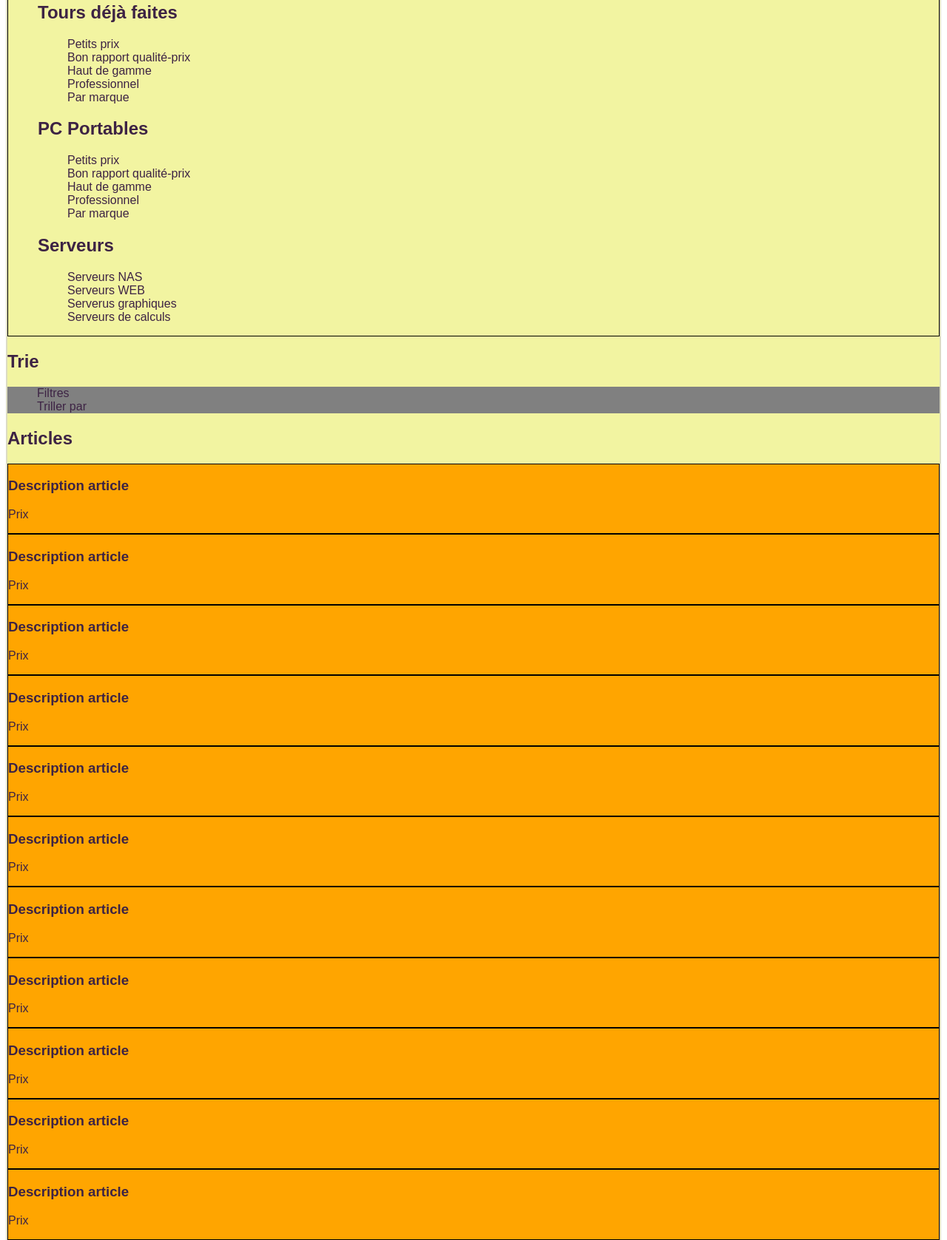
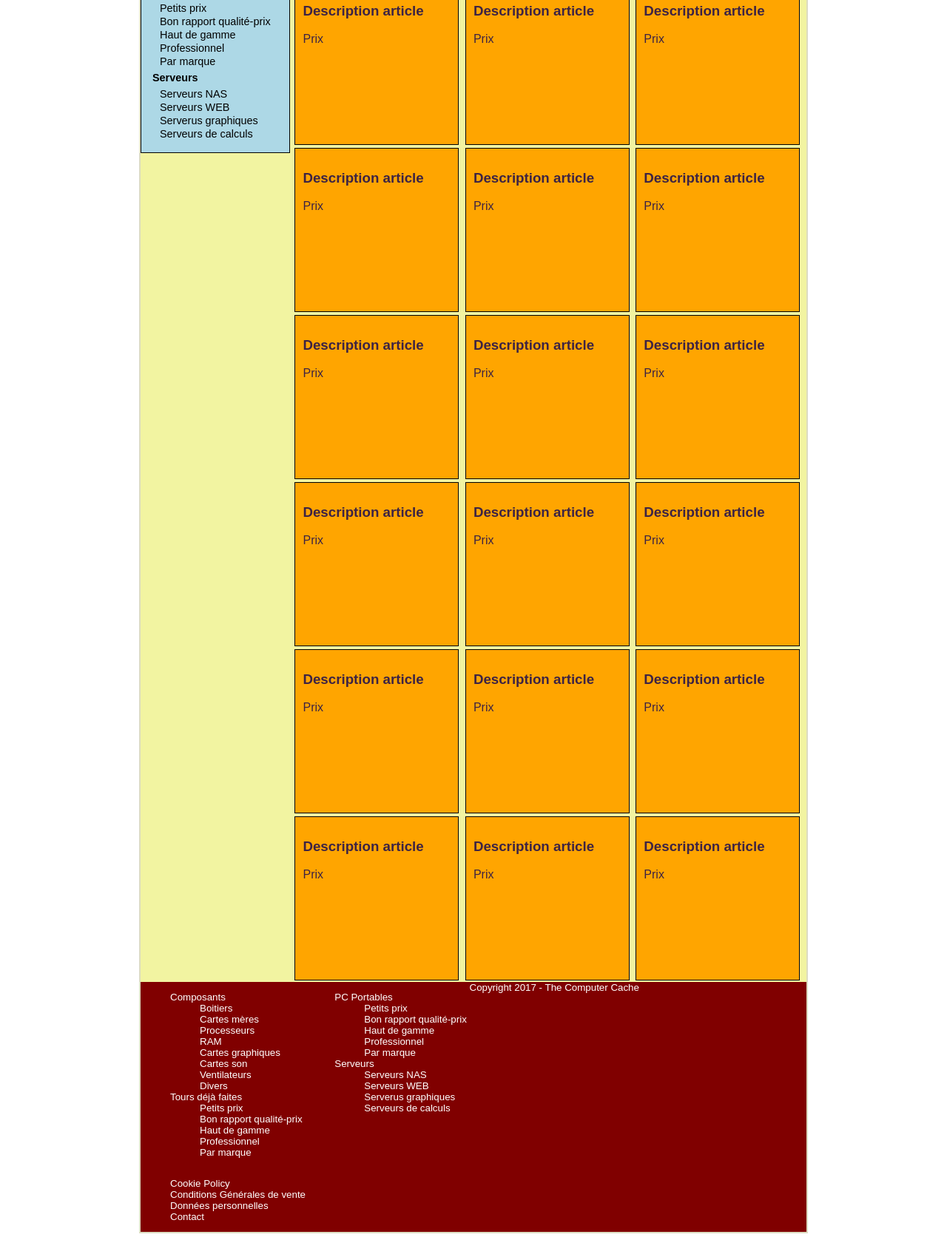
Before and after one commit to RenaudBernard59/S03-Final-Project-2-informatic-boutique, a plain HTML site: page index.html in a window 1280 px wide. Shown: the part 562-2239 px from the top of the page at 74% size. Drawn offline with Linux system fonts and the light colour scheme.

Commit message:
padging stylising with inline-block and editing of footer

```diff
--- a/index.html
+++ b/index.html
@@ -249,18 +249,77 @@
  </div>
 
 
- </div> <!-- END body id -->
+
 <!--
 ##########################################################
 # 						FOOTER							 #
 ##########################################################
 -->
  <footer>
- 	<div id="sitemap"></div>
-	<div id="copyright"></div>
-	<div id="legal"></div>
- </footer>
+ <small>
+ 	<div id="sitemap">
+ 		<div>
+ 			  <ul>
+		        <li>Composants
+					<ul>
+				        <li><a href="#">Boitiers</a></li>
+				     	<li><a href="#">Cartes mères</a></li>
+				     	<li><a href="#">Processeurs</a></li>
+				     	<li><a href="#">RAM</a></li>
+				        <li><a href="#">Cartes graphiques</a></li>
+				     	<li><a href="#">Cartes son</a></li>
+				     	<li><a href="#">Ventilateurs</a></li>
+				     	<li><a href="#">Divers</a></li>
+		    		</ul>
+		        </li>
+<!-- ########################################################## -->
+		        <li>Tours déjà faites
+					<ul>
+				        <li><a href="#">Petits prix</a></li>
+				     	<li><a href="#">Bon rapport qualité-prix</a></li>
+				     	<li><a href="#">Haut de gamme</a></li>
+				     	<li><a href="#">Professionnel</a></li>
+				        <li><a href="#">Par marque</a></li>
+			    	</ul>
+		     	</li>
+		     </ul>
+		</div>
+<!-- ########################################################## -->
+		<div>
+			<ul>
 
-<main>
+		        <li>PC Portables
+					<ul>
+				        <li><a href="#">Petits prix</a></li>
+				     	<li><a href="#">Bon rapport qualité-prix</a></li>
+				     	<li><a href="#">Haut de gamme</a></li>
+				     	<li><a href="#">Professionnel</a></li>
+				        <li><a href="#">Par marque</a></li>
+		    		</ul>
+		     	</li>
+<!-- ########################################################## -->
+		        <li>Serveurs
+					<ul>
+				        <li><a href="#">Serveurs NAS</a></li>
+				     	<li><a href="#">Serveurs WEB</a></li>
+				     	<li><a href="#">Serverus graphiques</a></li>
+				     	<li><a href="#">Serveurs de calculs</a></li>
+		    		</ul>
+		     	</li>
+		    </ul>
+		</div>
+	<div id="copyright">Copyright 2017 - The Computer Cache</div>
+	<div id="legal"><ul>
+						<li><a href="#">Cookie Policy</a></li>
+						<li><a href="#">Conditions Générales de vente</a></li>
+						<li><a href="#">Données personnelles</a></li>
+						<li><a href="#">Contact</a></li>
+
+					</ul>
+	</div>
+</small>
+</footer>
+
+</main>
 </body>
 </html>
--- a/style.css
+++ b/style.css
@@ -9,7 +9,7 @@ body {
 }
 
 main  {
-
+	width: 900px;
 	margin: auto;
 	background-color: #F2F4A1;
 	border: solid #DCDCC2 2px;
@@ -34,6 +34,7 @@ header {
 }
 
 #sitehead {
+	display: inline-block;
 }
 
 #logo {
@@ -45,6 +46,7 @@ header {
 
 h1 {
 	color: #0092FF;
+	font-size: 2em;
 
 }
 
@@ -58,16 +60,19 @@ h1 {
 
 }
 
-#primary ul li {
-
+#primary li {
+	display: inline-block;
+	margin-right: 15px;
+	padding: 5px;
 }
 
 #primary a {
 	color: white;
+	font-size: 1.3em;
 }
 
 #primary a:hover {
-	background-color: #CA8160;
+	background-color: maroon;
 }
 
 
@@ -78,37 +83,51 @@ h1 {
 ##########################################################
 */
 
-aside {
-
+aside, #main-content {
+	display: inline-block;
+	vertical-align: top;
 
 }
 
 
-#secondary {
+aside {
 	border: solid black 1px;
-
+	width: 200px;
+	background-color: lightblue;
 }
 
-#secondary h2, #secondary ul {
+#secondary ul {
+	margin-left:5px;
+	padding-left:5px;
+}
+
+#secondary ul li  {
 	list-style-type: none;
 
 }
 
-
-
+#secondary ul li h2, #secondary ul li a {
+	color: black;
+	font-size: 0.9em;
+	margin: 5px;
 }
-
 
 /*
 ##########################################################
 # 						MAIN							 #
 ##########################################################
 */
+#main-content {
+	width: 690px;
+}
+
+
 #trillage h2, #articles h2 {
-
+	display: none;
 }
 
 #trillage{
+	width: 500px;
 
 }
 
@@ -126,10 +145,13 @@ aside {
 }
 
 .articles {
-
+	width: 200px;
+	height: 200px;
     border: solid black 1px;
     background-color: orange;
-
+	margin: 2px;
+	padding: 10px;
+	display: inline-block;
 }
 
 
@@ -140,7 +162,21 @@ aside {
 ##########################################################
 */
 
-footer {
+footer, footer a {
+	background-color: maroon;
+	color: white;
+	text-decoration: none;
+	font-style: 0.3em;
 
 
 }
+
+small div {
+		display: inline-block;
+		vertical-align: top;
+		//text-align: center;
+}
+
+small div ul {
+	list-style-type: none;
+}
```
